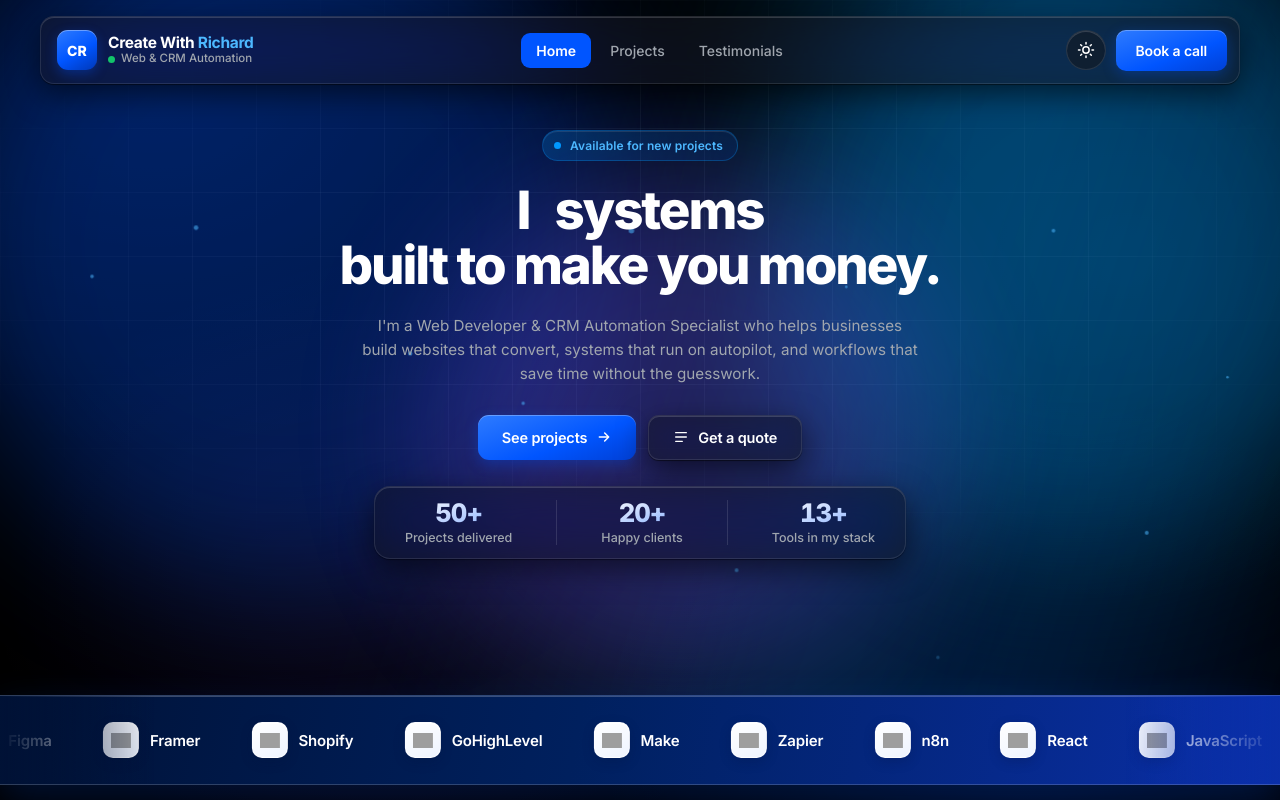
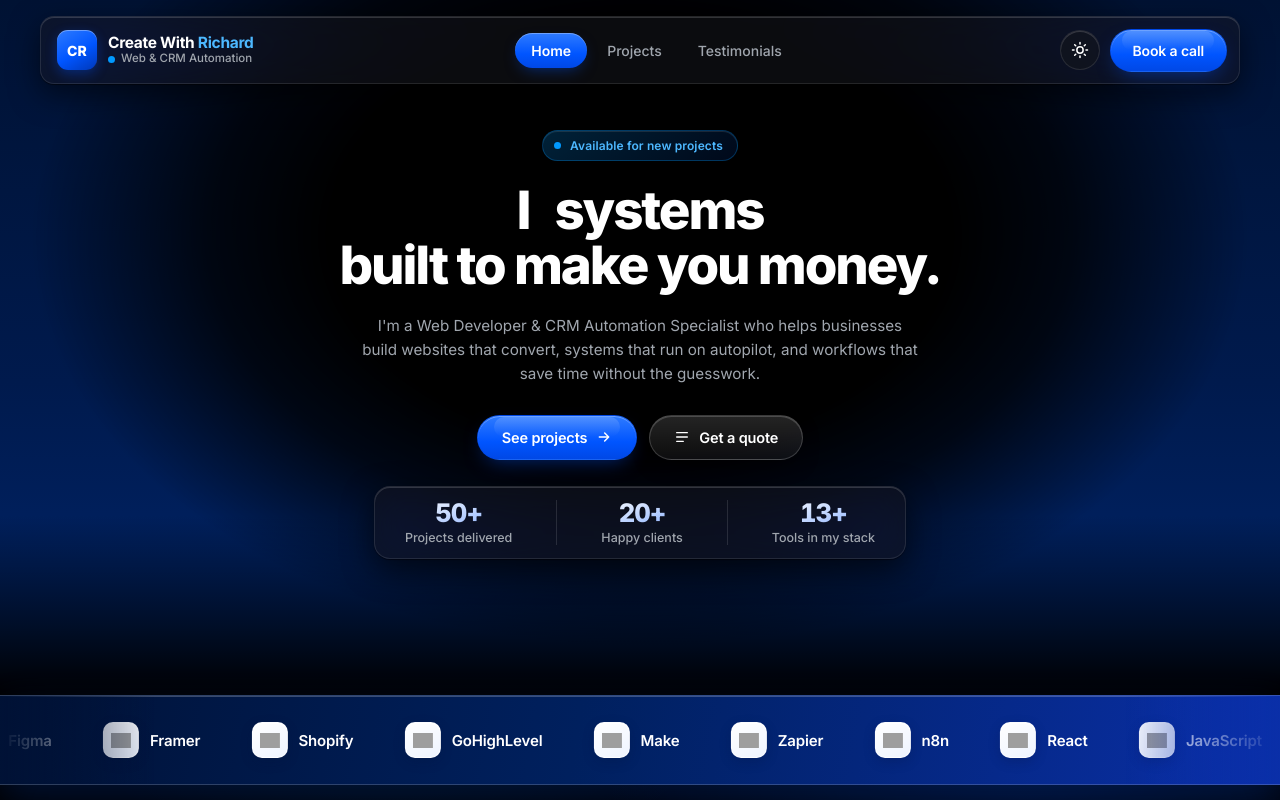
Before and after one commit to creativerichee/create-with-richard-portfolio-website, a plain HTML site: page index.html in a window 1280 px wide. Both pictures are taken after a click on the button 1085 px from the left and 50 px from the top of the page. Shown: the top 800 px of the page. Drawn offline with Linux system fonts and the light colour scheme; grey boxes are pictures that could not be loaded.

Commit message:
Update index.html

```diff
--- a/index.html
+++ b/index.html
@@ -28,20 +28,17 @@
   --line-strong:rgba(0,0,0,.16);
   --shadow:0 1px 2px rgba(0,0,0,.04), 0 8px 24px rgba(0,0,0,.05);
   --grid-line:rgba(0,0,0,.045);
-  --blob-opacity:.16;
-  --sweep-strength:.10;
-  --dot-opacity:.32;
 
   /* glass */
-  --glass:rgba(255,255,255,.62);
-  --glass-strong:rgba(255,255,255,.78);
+  --glass:rgba(255,255,255,.80);
+  --glass-strong:rgba(255,255,255,.90);
   --glass-border:rgba(255,255,255,.85);
   --glass-hi:rgba(255,255,255,.95);
   --glass-shadow:0 1px 1px rgba(16,24,40,.04), 0 10px 30px rgba(16,24,40,.07);
   --glass-shadow-lg:0 20px 48px rgba(0,85,255,.14), 0 2px 6px rgba(16,24,40,.06);
   --ambient-1:rgba(0,85,255,.07);
   --ambient-2:rgba(0,153,255,.06);
-  --ambient-3:rgba(123,77,255,.05);
+  --ambient-3:rgba(0,153,255,.05);
 
   --font:"Inter", Arial, sans-serif;
 
@@ -60,9 +57,6 @@ html[data-theme="dark"]{
   --line-strong:rgba(255,255,255,.22);
   --shadow:0 1px 2px rgba(0,0,0,.5), 0 8px 24px rgba(0,0,0,.6);
   --grid-line:rgba(255,255,255,.05);
-  --blob-opacity:.30;
-  --sweep-strength:.16;
-  --dot-opacity:.55;
 
   /* glass */
   --glass:rgba(20,22,28,.55);
@@ -73,7 +67,7 @@ html[data-theme="dark"]{
   --glass-shadow-lg:0 20px 48px rgba(0,110,255,.22), 0 2px 6px rgba(0,0,0,.6);
   --ambient-1:rgba(0,85,255,.16);
   --ambient-2:rgba(0,153,255,.11);
-  --ambient-3:rgba(123,77,255,.10);
+  --ambient-3:rgba(0,153,255,.10);
 }
 
 *,*::before,*::after{box-sizing:border-box;margin:0;padding:0}
@@ -160,16 +154,20 @@ img{max-width:100%;display:block}
 .brand-accent{color:var(--deep-blue)}
 html[data-theme="dark"] .brand-accent{color:#4DB8FF}
 .brand-role{display:flex;align-items:center;gap:6px;font-size:11.5px;color:var(--text-soft);font-weight:500}
-.dot{width:7px;height:7px;border-radius:50%;background:#12C46A;flex-shrink:0}
+.dot{width:7px;height:7px;border-radius:50%;background:var(--blue);flex-shrink:0}
 
 .menu{display:flex;align-items:center;gap:4px}
 .menu a{
-  padding:9px 15px;font-size:14px;font-weight:500;
-  color:var(--text-soft);border-radius:9px;
+  padding:9px 16px;font-size:14px;font-weight:500;
+  color:var(--text-soft);border-radius:999px;
   transition:color .18s ease, background .18s ease;
 }
 .menu a:hover{color:var(--text);background:rgba(0,153,255,.08)}
-.menu a[aria-current="page"]{background:var(--deep-blue);color:#fff;font-weight:600}
+.menu a[aria-current="page"]{
+  background:linear-gradient(180deg,#2F7BFF,var(--deep-blue) 60%,#0048E6);
+  color:#fff;font-weight:600;
+  box-shadow:0 6px 16px -6px rgba(0,85,255,.5), inset 0 1px 0 rgba(255,255,255,.3);
+}
 
 .nav-right{display:flex;align-items:center;gap:10px;flex-shrink:0}
 
@@ -189,8 +187,10 @@ html[data-theme="dark"] .icon-sun{display:block}
 html[data-theme="dark"] .icon-moon{display:none}
 
 .btn{
+  position:relative;
+  isolation:isolate;
   display:inline-flex;align-items:center;gap:9px;
-  padding:12px 20px;border-radius:10px;
+  padding:12px 22px;border-radius:999px;
   font-size:14px;font-weight:600;letter-spacing:-.01em;
   transition:transform .16s ease, background .18s ease, border-color .18s ease;
   white-space:nowrap;
@@ -198,25 +198,49 @@ html[data-theme="dark"] .icon-moon{display:none}
 .btn:active{transform:translateY(1px)}
 .btn svg{width:16px;height:16px;flex-shrink:0}
 .btn-primary{
-  background:linear-gradient(160deg,#2E7BFF,var(--deep-blue) 60%,#0040D6);
   color:#fff;
-  box-shadow:0 4px 14px rgba(0,85,255,.30), inset 0 1px 0 rgba(255,255,255,.28);
+  background:linear-gradient(180deg,#2F7BFF 0%,var(--deep-blue) 60%,#0048E6 100%);
+  border:1px solid rgba(0,70,224,.45);
+  box-shadow:
+    0 8px 20px -8px rgba(0,85,255,.50),
+    inset 0 1px 0 rgba(255,255,255,.30);
+}
+/* glossy top sheen */
+.btn-primary::before{
+  content:"";
+  position:absolute;
+  left:10%;right:10%;top:1px;
+  height:48%;
+  border-radius:999px;
+  background:linear-gradient(180deg, rgba(255,255,255,.16), rgba(255,255,255,0));
+  pointer-events:none;
+  z-index:-1;
 }
 .btn-primary:hover{
-  box-shadow:0 8px 22px rgba(0,85,255,.40), inset 0 1px 0 rgba(255,255,255,.34);
   transform:translateY(-1px);
+  box-shadow:
+    0 12px 26px -8px rgba(0,85,255,.58),
+    inset 0 1px 0 rgba(255,255,255,.34);
 }
 .btn-primary:active{transform:translateY(0)}
 
 .btn-ghost{
   color:var(--text);
-  background:var(--glass);
-  border:1px solid var(--glass-border);
-  box-shadow:var(--glass-shadow), inset 0 1px 0 var(--glass-hi);
-  backdrop-filter:blur(14px) saturate(160%);
-  -webkit-backdrop-filter:blur(14px) saturate(160%);
-}
-.btn-ghost:hover{border-color:rgba(0,153,255,.55);box-shadow:0 8px 20px rgba(0,85,255,.14), inset 0 1px 0 var(--glass-hi)}
+  background:rgba(255,255,255,.88);
+  border:1px solid rgba(0,0,0,.08);
+  box-shadow:0 6px 16px -8px rgba(0,60,160,.18);
+}
+.btn-ghost:hover{
+  transform:translateY(-1px);
+  box-shadow:
+    0 10px 22px -8px rgba(0,60,160,.24);
+  border-color:rgba(0,153,255,.35);
+}
+html[data-theme="dark"] .btn-ghost{
+  background:linear-gradient(180deg, rgba(255,255,255,.14), rgba(255,255,255,.05));
+  border-color:rgba(255,255,255,.18);
+  box-shadow:0 8px 22px -8px rgba(0,0,0,.6), inset 0 1px 0 rgba(255,255,255,.18);
+}
 
 .burger{
   display:none;
@@ -270,130 +294,51 @@ html[data-theme="dark"] .icon-moon{display:none}
   overflow:hidden;
 }
 
-/* faint technical grid, fades out toward the edges */
-.hero::before{
-  content:"";
+/* soft blue backdrop with a big white glow in the middle.
+   the curved "arch" is simply where the white fades into the blue */
+.hero-bg{
   position:absolute;
   inset:0;
   z-index:0;
   pointer-events:none;
-  background-image:
-    linear-gradient(to right, var(--grid-line) 1px, transparent 1px),
-    linear-gradient(to bottom, var(--grid-line) 1px, transparent 1px);
-  background-size:64px 64px;
-  mask-image:radial-gradient(ellipse 78% 62% at 50% 38%, #000 35%, transparent 78%);
-  -webkit-mask-image:radial-gradient(ellipse 78% 62% at 50% 38%, #000 35%, transparent 78%);
-}
-
-/* drifting colour clouds */
-.hero-bg{
+  background:
+    radial-gradient(ellipse 58% 72% at 50% 34%,
+      #FFFFFF 0%,
+      #FFFFFF 42%,
+      rgba(255,255,255,.75) 58%,
+      rgba(255,255,255,0) 82%),
+    linear-gradient(180deg, #EEF6FF 0%, #D6EAFF 55%, #C4E0FF 100%);
+}
+
+/* fade the bottom edge into the page */
+.hero-bg::after{
+  content:"";
   position:absolute;
-  inset:0;
-  z-index:0;
-  overflow:hidden;
-  pointer-events:none;
-}
-.hero-bg span{
-  position:absolute;
-  display:block;
-  border-radius:50%;
-  filter:blur(70px);
-  opacity:var(--blob-opacity);
-  will-change:transform;
-}
-.blob-1{
-  width:52vw;height:52vw;
-  max-width:680px;max-height:680px;
-  top:-16%;left:-6%;
-  background:var(--deep-blue);
-  animation:drift-1 22s ease-in-out infinite alternate;
-}
-.blob-2{
-  width:46vw;height:46vw;
-  max-width:600px;max-height:600px;
-  top:-10%;right:-8%;
-  background:var(--blue);
-  animation:drift-2 26s ease-in-out infinite alternate;
-}
-.blob-3{
-  width:40vw;height:40vw;
-  max-width:520px;max-height:520px;
-  top:26%;left:34%;
-  background:#7B4DFF;
-  animation:drift-3 30s ease-in-out infinite alternate;
-}
-
-/* slow diagonal light sweep */
-.hero-sweep{
-  position:absolute;
-  top:-40%;left:-60%;
-  width:70%;height:190%;
-  z-index:0;
-  pointer-events:none;
-  transform:rotate(18deg);
-  background:linear-gradient(90deg,
-    transparent,
-    rgba(0,153,255,var(--sweep-strength)),
-    transparent);
-  filter:blur(40px);
-  animation:sweep 11s ease-in-out infinite;
-}
-@keyframes sweep{
-  0%   {transform:translateX(0) rotate(18deg)}
-  50%  {transform:translateX(230%) rotate(18deg)}
-  100% {transform:translateX(0) rotate(18deg)}
-}
-
-/* particles drifting upward, forever */
-.hero-dots{
-  position:absolute;
-  inset:0;
-  z-index:0;
-  overflow:hidden;
-  pointer-events:none;
-}
-.hero-dots i{
-  position:absolute;
-  bottom:-12px;
-  width:5px;height:5px;
-  border-radius:50%;
-  background:var(--deep-blue);
-  opacity:0;
-  animation:rise linear infinite;
-}
-html[data-theme="dark"] .hero-dots i{background:#4DB8FF}
-
-@keyframes rise{
-  0%   {transform:translateY(0) translateX(0) scale(.7); opacity:0}
-  12%  {opacity:var(--dot-opacity)}
-  85%  {opacity:var(--dot-opacity)}
-  100% {transform:translateY(-115vh) translateX(28px) scale(1.15); opacity:0}
-}
-
-.hero-dots i:nth-child(1) {left:6%;  animation-duration:17s; animation-delay:0s;    width:4px;height:4px}
-.hero-dots i:nth-child(2) {left:14%; animation-duration:23s; animation-delay:-4s}
-.hero-dots i:nth-child(3) {left:23%; animation-duration:19s; animation-delay:-9s;   width:3px;height:3px}
-.hero-dots i:nth-child(4) {left:31%; animation-duration:26s; animation-delay:-2s}
-.hero-dots i:nth-child(5) {left:40%; animation-duration:15s; animation-delay:-12s;  width:4px;height:4px}
-.hero-dots i:nth-child(6) {left:48%; animation-duration:29s; animation-delay:-7s;   width:6px;height:6px}
-.hero-dots i:nth-child(7) {left:57%; animation-duration:20s; animation-delay:-15s}
-.hero-dots i:nth-child(8) {left:65%; animation-duration:24s; animation-delay:-3s;   width:3px;height:3px}
-.hero-dots i:nth-child(9) {left:73%; animation-duration:18s; animation-delay:-11s}
-.hero-dots i:nth-child(10){left:81%; animation-duration:27s; animation-delay:-6s;   width:4px;height:4px}
-.hero-dots i:nth-child(11){left:89%; animation-duration:21s; animation-delay:-17s}
-.hero-dots i:nth-child(12){left:95%; animation-duration:25s; animation-delay:-1s;   width:3px;height:3px}
-
-@keyframes drift-1{
-  from{transform:translate(0,0) scale(1)}
-  to{transform:translate(14%,10%) scale(1.14)}
-}
-@keyframes drift-2{
-  from{transform:translate(0,0) scale(1.08)}
-  to{transform:translate(-12%,14%) scale(.94)}
-}
-@keyframes drift-3{
-  from{transform:translate(0,0) scale(.95)}
-  to{transform:translate(-16%,-12%) scale(1.16)}
+  left:0;right:0;bottom:0;
+  height:180px;
+  background:linear-gradient(180deg, transparent, var(--bg));
+}
+
+html[data-theme="dark"] .hero-bg{
+  background:
+    radial-gradient(ellipse 58% 72% at 50% 34%,
+      #000000 0%,
+      #000000 42%,
+      rgba(0,0,0,.75) 58%,
+      rgba(0,0,0,0) 82%),
+    linear-gradient(180deg, #001233 0%, #001A4D 55%, #00266E 100%);
+}
+
+@media (max-width:640px){
+  .hero-bg{
+    background:
+      radial-gradient(ellipse 85% 60% at 50% 34%,
+        #FFFFFF 0%,
+        #FFFFFF 40%,
+        rgba(255,255,255,.75) 58%,
+        rgba(255,255,255,0) 84%),
+      linear-gradient(180deg, #EEF6FF 0%, #D6EAFF 55%, #C4E0FF 100%);
+  }
 }
 
 .hero .wrap{position:relative;z-index:1}
@@ -448,7 +393,7 @@ h1{
 }
 
 .hero-actions{display:flex;flex-wrap:wrap;gap:12px;justify-content:center;margin-bottom:26px}
-.hero-actions .btn{padding:13px 24px;font-size:14.5px;border-radius:11px}
+.hero-actions .btn{padding:13px 24px;font-size:14.5px;border-radius:999px}
 .hero-actions .btn svg{width:16px;height:16px}
 
 /* stats pill */
@@ -717,7 +662,7 @@ html[data-theme="dark"] .card-link{color:#4DB8FF}
 .card-link svg{width:14px;height:14px}
 
 .work-foot{display:flex;justify-content:center;margin-top:44px}
-.work-foot .btn{padding:15px 28px;font-size:15px;border-radius:11px}
+.work-foot .btn{padding:15px 28px;font-size:15px;border-radius:999px}
 .work-foot .btn svg{width:16px;height:16px}
 
 @media (max-width:960px){
@@ -918,6 +863,7 @@ html[data-theme="dark"] .stack-logo .tool-initial{color:#4DB8FF}
 .photo-1 span{color:#7A1F38}
 .photo-2 span{color:#7A5210}
 .photo-3 span{color:#0E5C42}
+.photo-3 img{object-position:50% 0%}
 
 /* ---- panel ---- */
 .why-head{margin-bottom:22px}
@@ -1250,7 +1196,7 @@ html[data-theme="dark"] .step-num{
   pointer-events:none;
   transition:opacity .2s ease;
 }
-.label-before{left:14px;background:rgba(190,30,45,.72)}
+.label-before{left:14px;background:rgba(0,0,0,.62)}
 .label-after{right:14px;background:linear-gradient(160deg,#2E7BFF,#0040D6)}
 
 /* divider + handle */
@@ -1299,7 +1245,7 @@ html[data-theme="dark"] .step-num{
 .compare.is-touched .compare-hint{opacity:0}
 
 .trans-foot{display:flex;justify-content:center;margin-top:34px}
-.trans-foot .btn{padding:15px 28px;font-size:15px;border-radius:11px}
+.trans-foot .btn{padding:15px 28px;font-size:15px;border-radius:999px}
 
 @media (max-width:640px){
   .trans{padding:56px 0}
@@ -1629,7 +1575,7 @@ html[data-theme="dark"] .info-icon{color:#4DB8FF;box-shadow:inset 0 1px 0 rgba(2
   color:var(--text-soft);
   text-align:center;
 }
-.form-note.is-ok{color:#12A05C;font-weight:600}
+.form-note.is-ok{color:var(--deep-blue);font-weight:600}
 .form-note.is-bad{color:#D4335B;font-weight:600}
 
 @media (max-width:900px){
@@ -1906,10 +1852,6 @@ html[data-theme="dark"] .foot-social a:hover{color:#4DB8FF}
    CURSOR
    ============================================ */
 @media (hover:hover) and (pointer:fine){
-  body.has-cursor,
-  body.has-cursor *{cursor:none}
-
-  .cursor-dot,
   .cursor-ring{
     position:fixed;
     top:0;left:0;
@@ -1919,14 +1861,7 @@ html[data-theme="dark"] .foot-social a:hover{color:#4DB8FF}
     opacity:0;
     transition:opacity .25s ease;
   }
-  .cursor-dot.is-on,
   .cursor-ring.is-on{opacity:1}
-
-  .cursor-dot{
-    width:7px;height:7px;
-    margin:-3.5px 0 0 -3.5px;
-    background:var(--deep-blue);
-  }
 
   .cursor-ring{
     width:34px;height:34px;
@@ -1947,14 +1882,12 @@ html[data-theme="dark"] .foot-social a:hover{color:#4DB8FF}
     border-color:var(--blue);
   }
 
-  html[data-theme="dark"] .cursor-dot{background:#4DB8FF}
   html[data-theme="dark"] .cursor-ring{border-color:#4DB8FF}
   html[data-theme="dark"] .cursor-ring.is-hot{background:rgba(77,184,255,.14)}
 }
 
 @media (prefers-reduced-motion:reduce){
-  .cursor-dot,.cursor-ring{display:none}
-  body.has-cursor,body.has-cursor *{cursor:auto}
+  .cursor-ring{display:none}
 }
 
 /* ============================================
@@ -2094,10 +2027,6 @@ html[data-theme="dark"] .marquee::after{background:linear-gradient(270deg,#0A2FA
   .video-frame{border-radius:14px}
   .video-play span{width:58px;height:58px}
   .video-play svg{width:21px;height:21px}
-  .hero::before{background-size:44px 44px}
-  .hero-bg span{filter:blur(52px)}
-  .hero-sweep{display:none}
-  .hero-dots i:nth-child(n+7){display:none}
 }
 
 @media (prefers-reduced-motion:reduce){
@@ -2105,8 +2034,7 @@ html[data-theme="dark"] .marquee::after{background:linear-gradient(270deg,#0A2FA
   html{scroll-behavior:auto}
   .caret{opacity:1}
   .marquee-track{overflow-x:auto}
-  .hero-bg span{animation:none}
-  .hero-sweep,.hero-dots{display:none}
+
 }
 </style>
 </head>
@@ -2153,18 +2081,8 @@ html[data-theme="dark"] .marquee::after{background:linear-gradient(270deg,#0A2FA
 
 <!-- ============ HERO ============ -->
 <header class="hero" id="home">
-  <div class="hero-bg" aria-hidden="true">
-    <span class="blob-1"></span>
-    <span class="blob-2"></span>
-    <span class="blob-3"></span>
-  </div>
-
-  <div class="hero-sweep" aria-hidden="true"></div>
-
-  <div class="hero-dots" aria-hidden="true">
-    <i></i><i></i><i></i><i></i><i></i><i></i>
-    <i></i><i></i><i></i><i></i><i></i><i></i>
-  </div>
+  <div class="hero-bg" aria-hidden="true"></div>
+
 
   <div class="wrap">
 
@@ -3577,37 +3495,30 @@ html[data-theme="dark"] .marquee::after{background:linear-gradient(270deg,#0A2FA
   });
 })();
 
-/* ---------- custom cursor ---------- */
+/* ---------- cursor ring (follows the normal mouse pointer) ---------- */
 (function(){
   var fine = window.matchMedia('(hover:hover) and (pointer:fine)').matches;
   var reduce = window.matchMedia('(prefers-reduced-motion: reduce)').matches;
   if(!fine || reduce) return;
 
-  var dot  = document.createElement('div');
   var ring = document.createElement('div');
-  dot.className  = 'cursor-dot';
   ring.className = 'cursor-ring';
-  document.body.appendChild(dot);
   document.body.appendChild(ring);
-  document.body.classList.add('has-cursor');
-
-  var mx = 0, my = 0;   // real mouse position
-  var rx = 0, ry = 0;   // ring position, trails behind
-  var EASE = 0.16;      // lower = more lag on the ring
+
+  var mx = 0, my = 0;
+  var rx = 0, ry = 0;
+  var EASE = 0.16;   // lower = more lag
 
   document.addEventListener('mousemove', function(e){
     mx = e.clientX;
     my = e.clientY;
-    dot.style.transform  = 'translate(' + mx + 'px,' + my + 'px)';
-    if(!dot.classList.contains('is-on')){
-      dot.classList.add('is-on');
+    if(!ring.classList.contains('is-on')){
       ring.classList.add('is-on');
       rx = mx; ry = my;
     }
   });
 
   document.addEventListener('mouseleave', function(){
-    dot.classList.remove('is-on');
     ring.classList.remove('is-on');
   });
 
@@ -3618,9 +3529,7 @@ html[data-theme="dark"] .marquee::after{background:linear-gradient(270deg,#0A2FA
     requestAnimationFrame(loop);
   })();
 
-  // grow the ring over anything clickable
   var HOT = 'a, button, .tool, video, [role="button"]';
-
   document.addEventListener('mouseover', function(e){
     if(e.target.closest(HOT)) ring.classList.add('is-hot');
   });
```
